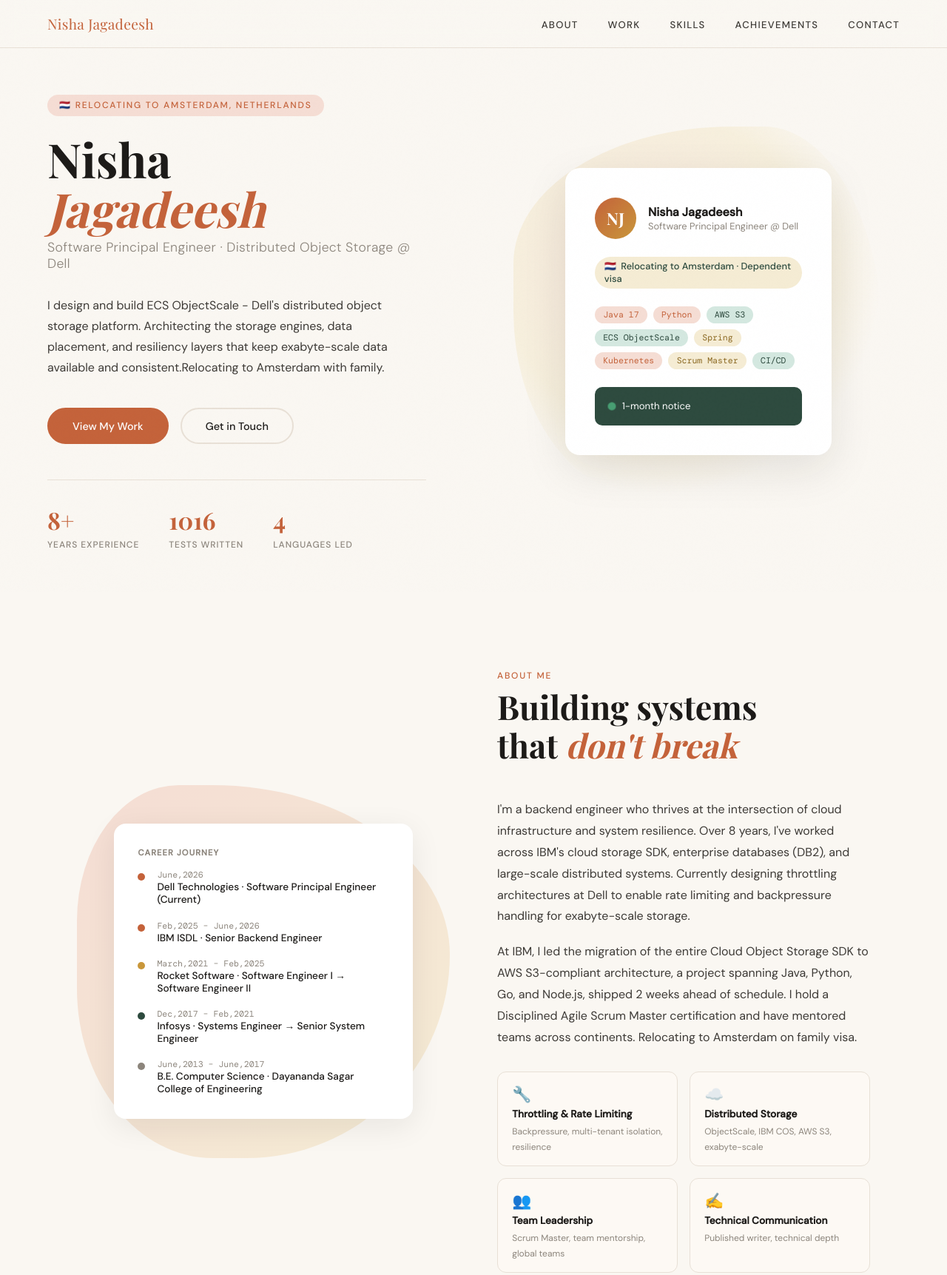
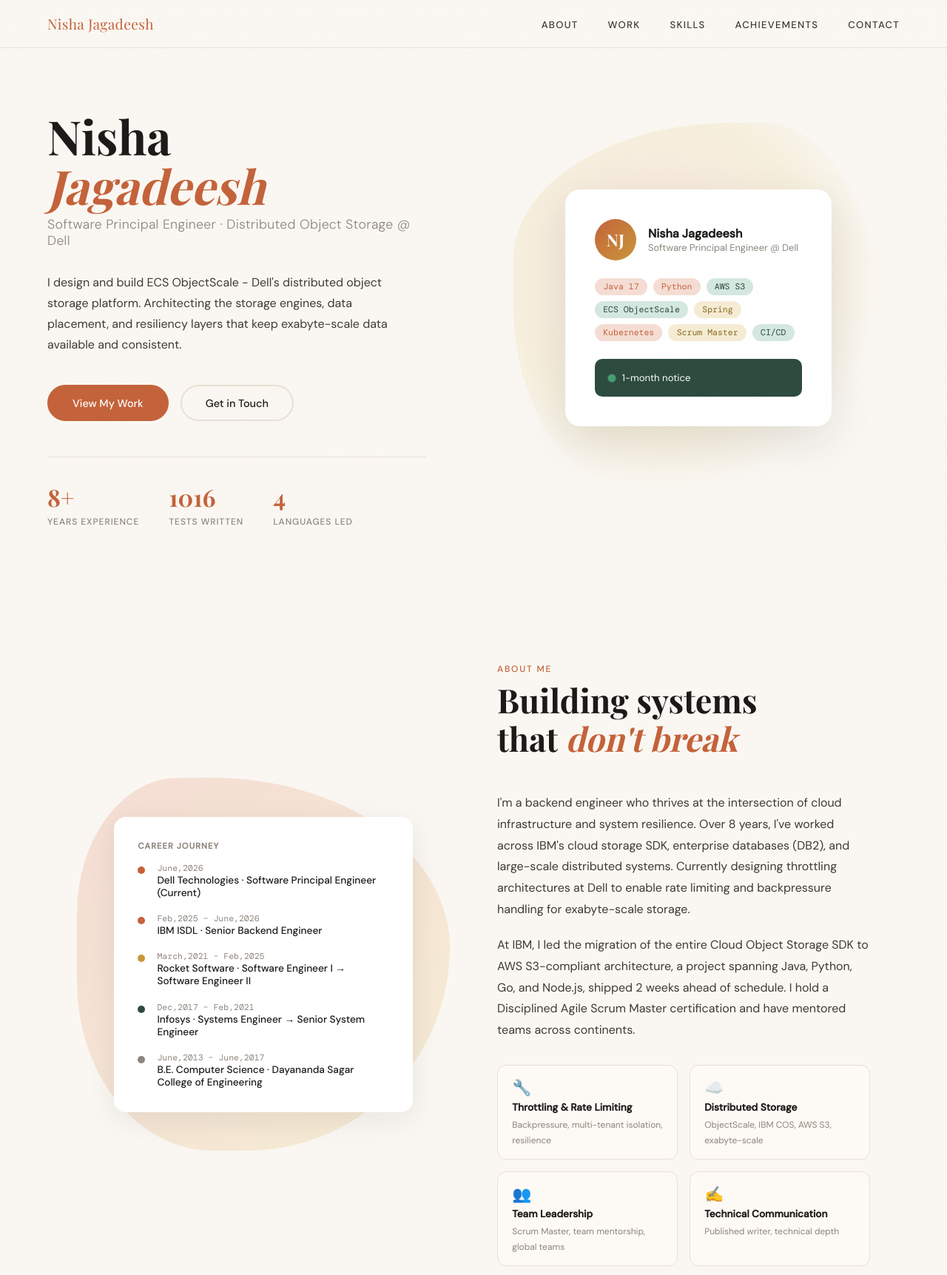
Before and after one commit to nisha-jagadeesh08/portfolio, a plain HTML site: page index.html in a window 1280 px wide. Shown: the top 1723 px of the page at 74% size. Drawn offline with nearby package versions, Linux system fonts and the light colour scheme; a web font is replaced by a local one.

Commit message:
Update index.html

```diff
--- a/index.html
+++ b/index.html
@@ -844,11 +844,10 @@
 <!-- HERO -->
 <div class="hero">
   <div class="hero-left">
-    <div class="hero-tag">🇳🇱 Relocating to Amsterdam, Netherlands</div>
     <h1 class="hero-name">Nisha<br><em>Jagadeesh</em></h1>
     <p class="hero-title"> Software Principal Engineer · Distributed Object Storage @ Dell </p>
     <p class="hero-desc">
-      I design and build ECS ObjectScale - Dell's distributed object storage platform. Architecting the storage engines, data placement, and resiliency layers that keep exabyte-scale data available and consistent.Relocating to Amsterdam with family.
+      I design and build ECS ObjectScale - Dell's distributed object storage platform. Architecting the storage engines, data placement, and resiliency layers that keep exabyte-scale data available and consistent.
     </p>
     <div class="hero-cta">
       <a href="#projects" class="btn-primary">View My Work</a>
@@ -879,7 +878,6 @@
           <div class="card-role">Software Principal Engineer @ Dell </div>
         </div>
       </div>
-      <div class="card-location">🇳🇱 &nbsp;Relocating to Amsterdam · Dependent visa</div>
       <div class="card-chips">
         <span class="chip chip-terra">Java 17</span>
         <span class="chip chip-terra">Python</span>
@@ -949,7 +947,7 @@
       I'm a backend engineer who thrives at the intersection of cloud infrastructure and system resilience. Over 8 years, I've worked across IBM's cloud storage SDK, enterprise databases (DB2), and large-scale distributed systems. Currently designing throttling architectures at Dell to enable rate limiting and backpressure handling for exabyte-scale storage.
     </p>
     <p>
-      At IBM, I led the migration of the entire Cloud Object Storage SDK to AWS S3-compliant architecture, a project spanning Java, Python, Go, and Node.js, shipped 2 weeks ahead of schedule. I hold a Disciplined Agile Scrum Master certification and have mentored teams across continents. Relocating to Amsterdam on family visa.
+      At IBM, I led the migration of the entire Cloud Object Storage SDK to AWS S3-compliant architecture, a project spanning Java, Python, Go, and Node.js, shipped 2 weeks ahead of schedule. I hold a Disciplined Agile Scrum Master certification and have mentored teams across continents.
     </p>
     <div class="about-highlights">
       <div class="highlight-box">
@@ -1229,14 +1227,13 @@
 <footer id="contact">
   <div class="footer-inner">
     <div class="footer-name">Let's connect</div>
-    <p class="footer-sub">Principal Engineer | Relocating to Amsterdam | 1-month notice on probation</p>
+    <p class="footer-sub">Principal Engineer | 1-month notice on probation</p>
     <div class="contact-links">
       <a href="mailto:nisha.0895@gmail.com" class="contact-link">✉️ nisha.0895@gmail.com</a>
       <a href="tel:+918553875804" class="contact-link">📞 +91-8553875804</a>
       <a href="https://www.linkedin.com/in/nisha-jagadeesh" target="_blank" class="contact-link">💼 LinkedIn</a>
       <a href="https://medium.com/@nisha.0895" target="_blank" class="contact-link">✍️ Medium</a>
     </div>
-    <p class="footer-copy">© 2026 Nisha Jagadeesh · Bengaluru, India → Amsterdam, Netherlands · Dependent visa</p>
   </div>
 </footer>
 
```
